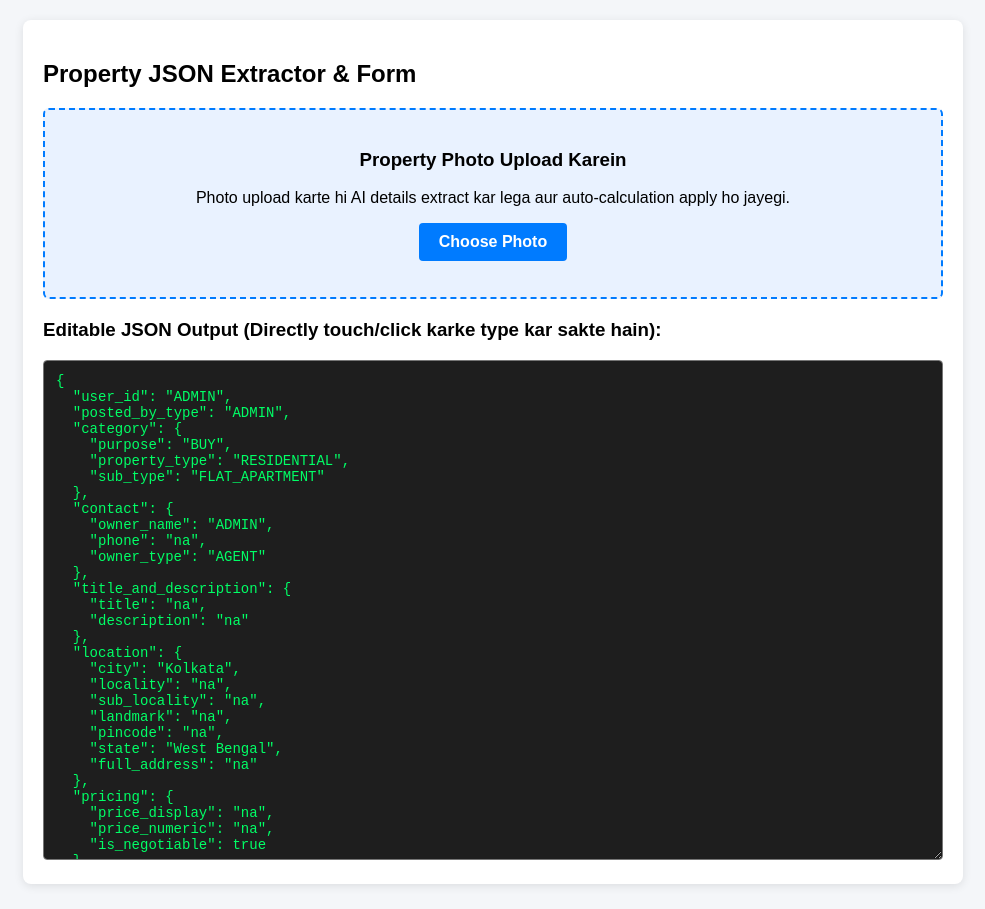
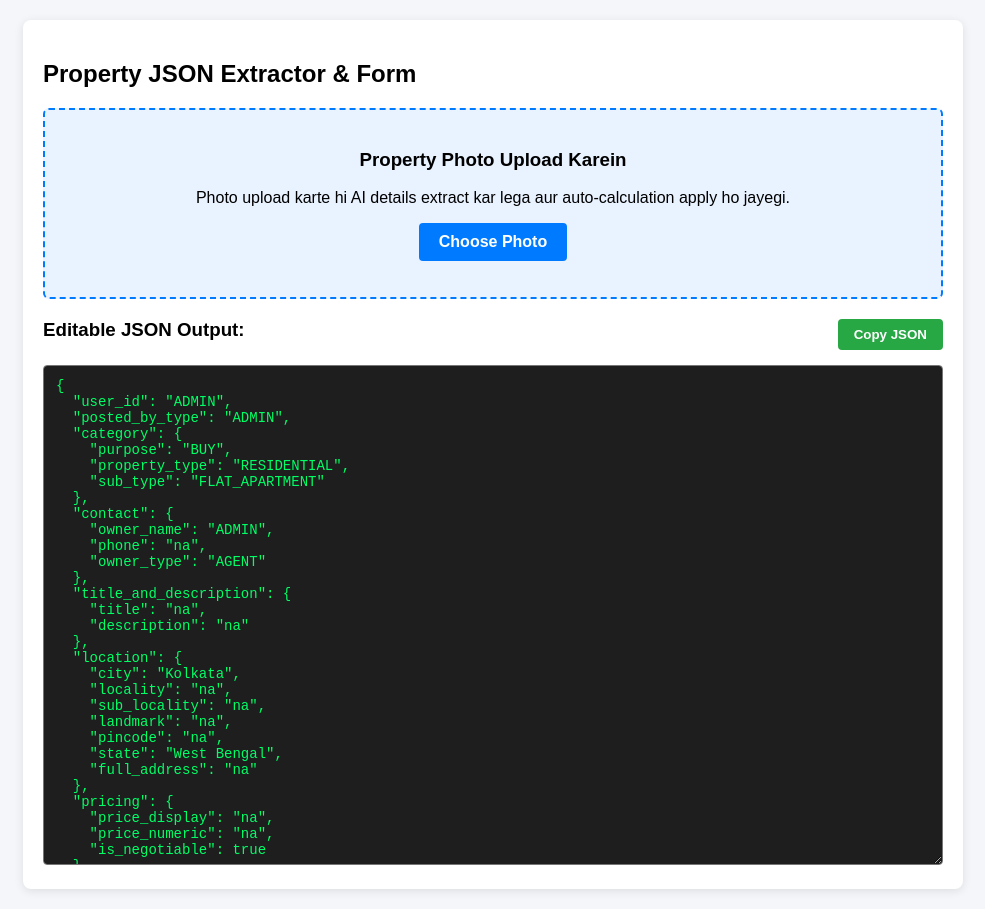
Before and after one commit to pawandevprasad03112010-crypto/FULL-STACK, a plain HTML site: page templates/index.html in a window 1280 px wide. Shown: the whole page, without its empty margins (147-1132 px from the left). Drawn offline with Linux system fonts and the light colour scheme.

Commit message:
Update index.html

```diff
--- a/templates/index.html
+++ b/templates/index.html
@@ -7,8 +7,12 @@
     body { font-family: Arial, sans-serif; margin: 20px; background: #f4f6f9; }
     .container { max-width: 900px; margin: 0 auto; background: #fff; padding: 20px; border-radius: 8px; box-shadow: 0 2px 10px rgba(0,0,0,0.1); }
     .upload-box { border: 2px dashed #007bff; padding: 20px; text-align: center; background: #e9f2ff; margin-bottom: 20px; border-radius: 6px; }
-    textarea { width: 100%; height: 500px; font-family: monospace; background: #1e1e1e; color: #00ff66; padding: 12px; border-radius: 4px; box-sizing: border-box; font-size: 14px; }
-    .btn { background: #007bff; color: #fff; padding: 10px 20px; cursor: pointer; border-radius: 4px; display: inline-block; font-weight: bold; }
+    textarea { width: 100%; height: 500px; font-family: monospace; background: #1e1e1e; color: #00ff66; padding: 12px; border-radius: 4px; box-sizing: border-box; font-size: 14px; margin-top: 10px; }
+    .btn { background: #007bff; color: #fff; padding: 10px 20px; cursor: pointer; border-radius: 4px; display: inline-block; font-weight: bold; border: none; }
+    .btn:hover { background: #0056b3; }
+    .copy-btn { background: #28a745; color: #fff; padding: 8px 16px; cursor: pointer; border-radius: 4px; font-weight: bold; border: none; float: right; margin-bottom: 5px; }
+    .copy-btn:hover { background: #218838; }
+    .json-header { overflow: hidden; margin-top: 20px; }
   </style>
 </head>
 <body>
@@ -24,7 +28,11 @@
     <p id="status" style="font-weight:bold; margin-top:10px;"></p>
   </div>
 
-  <h3>Editable JSON Output (Directly touch/click karke type kar sakte hain):</h3>
+  <div class="json-header">
+    <h3 style="float: left; margin: 0;">Editable JSON Output:</h3>
+    <button class="copy-btn" id="copyBtn" onclick="copyJSON()">Copy JSON</button>
+  </div>
+
   <textarea id="jsonOutput" spellcheck="false"></textarea>
 </div>
 
@@ -48,7 +56,6 @@
     "created_at": "NOT_AVAILABLE_DATE"
   };
 
-  // Display initial JSON
   document.getElementById("jsonOutput").value = JSON.stringify(defaultJSON, null, 2);
 
   async function uploadPhoto(event) {
@@ -63,7 +70,6 @@
     formData.append("photo", file);
 
     try {
-      // Automatic current server origin se URL lega
       const response = await fetch("/process-image", {
         method: "POST",
         body: formData
@@ -83,6 +89,27 @@
       status.innerText = "Server se connect nahi ho paya!";
     }
   }
+
+  // Copy JSON Functionality
+  function copyJSON() {
+    const jsonTextarea = document.getElementById("jsonOutput");
+    jsonTextarea.select();
+    jsonTextarea.setSelectionRange(0, 99999); // Mobile devices ke liye
+
+    navigator.clipboard.writeText(jsonTextarea.value).then(() => {
+      const copyBtn = document.getElementById("copyBtn");
+      const originalText = copyBtn.innerText;
+      copyBtn.innerText = "Copied! ✓";
+      copyBtn.style.background = "#17a2b8";
+
+      setTimeout(() => {
+        copyBtn.innerText = originalText;
+        copyBtn.style.background = "#28a745";
+      }, 2000);
+    }).catch(err => {
+      alert("Copy karne me error aaya: " + err);
+    });
+  }
 </script>
 
 </body>
```
